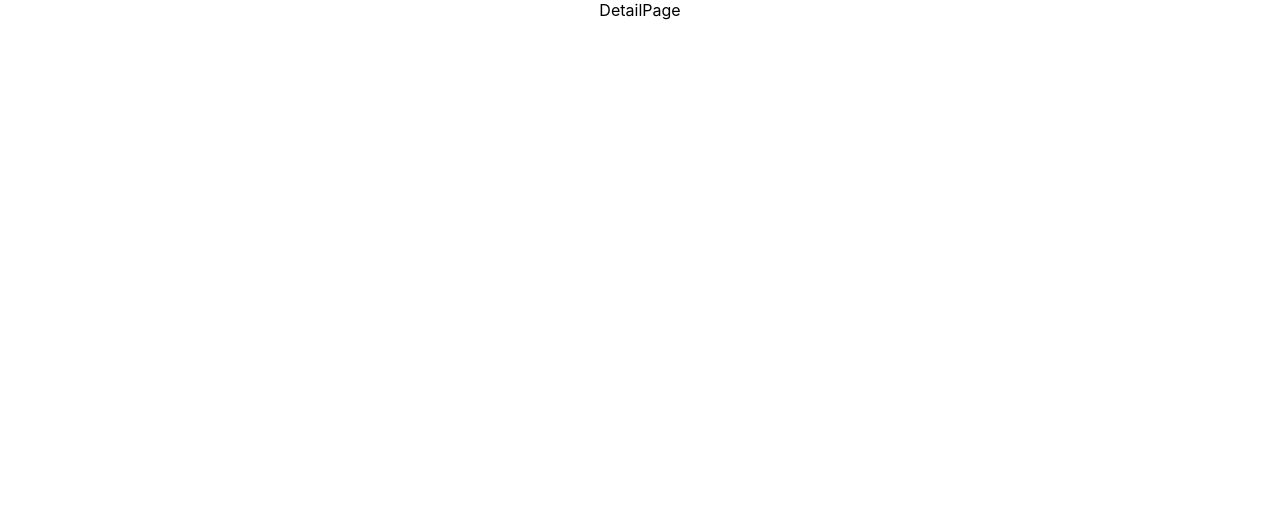
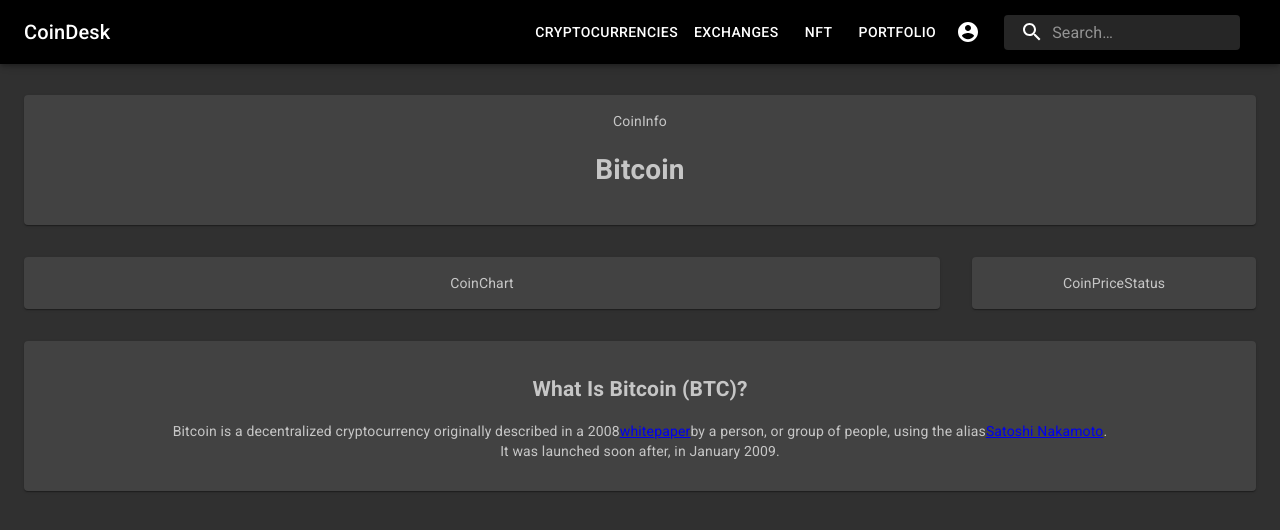
Before and after one commit to leyuri/react-coin-desk, a React (Create React App) app: page /1 in a window 1280 px wide. Shown: the top 530 px of the page. Built offline with nearby package versions, Linux system fonts and the light colour scheme.

Commit message:
Add Components(CoinInfo, CoinChart, CoinPrice, CoinNews) to DetailPage

```diff
--- /dev/null
+++ b/src/components/CoinChart.js
@@ -0,0 +1,9 @@
+import * as React from 'react';
+
+export default function CoinChart() {
+    return (
+        <div>
+            CoinChart
+        </div>
+    );
+}
--- /dev/null
+++ b/src/components/CoinInfo.js
@@ -0,0 +1,12 @@
+import * as React from 'react';
+
+export default function CoinInfo() {
+    return (
+        <div>
+            CoinInfo
+            <h1>
+                Bitcoin
+            </h1>
+        </div>
+    );
+}
--- a/src/components/CoinList.js
+++ b/src/components/CoinList.js
@@ -59,6 +59,8 @@
     },
 ];
 
+// params: 'GridCellParams', event: MouseEvent<React.MouseEvent>) => void,
+
 const rows = [
     { id: 1, lastName: 'Snow', firstName: 'Jon', age: 35 },
     { id: 2, lastName: 'Lannister', firstName: 'Cersei', age: 42 },
@@ -89,7 +91,7 @@
     { id: 29, lastName: 'Roxie', firstName: 'Harvey', age: 65 },
 ];
 
-export default function DataGridDemo() {
+export default function CoinList() {
     return (
         <div style={{ height: 1000, width: '100%', marginTop: '20px', marginBottom: '20px' }}>
             <DataGrid
@@ -97,7 +99,7 @@
                 columns={columns}
                 pageSize={100}
                 checkboxSelection
-                disableSelectionOnClick
+                disableSelectionOnClick={true}
             />
         </div>
     );
--- /dev/null
+++ b/src/components/CoinNews.js
@@ -0,0 +1,21 @@
+import * as React from 'react';
+
+export default function CoinNews() {
+    return (
+        <div>
+            <h2>What Is Bitcoin (BTC)?</h2>
+            <p>
+                Bitcoin is a decentralized cryptocurrency originally described in a 2008
+                <a href="https://coinmarketcap.com/alexandria/glossary/whitepaper">
+                    whitepaper
+                </a>
+                by a person, or group of people, using the alias
+                <a href="https://coinmarketcap.com/alexandria/article/who-is-satoshi-nakamoto">
+                    Satoshi Nakamoto
+                </a>.
+                <br></br>
+                It was launched soon after, in January 2009.
+            </p>
+        </div>
+    );
+}
--- /dev/null
+++ b/src/components/CoinPriceStatus.js
@@ -0,0 +1,9 @@
+import * as React from 'react';
+
+export default function CoinPriceStatus() {
+    return (
+        <div>
+            CoinPriceStatus
+        </div>
+    );
+}
--- a/src/pages/DetailPage.js
+++ b/src/pages/DetailPage.js
@@ -1,10 +1,53 @@
-import React from 'react'
+import React from 'react';
+import { makeStyles } from '@material-ui/core/styles';
+import Paper from '@material-ui/core/Paper';
+import Grid from '@material-ui/core/Grid';
+import TopNavBar from '../components/TopNavBar'
+import Container from '@material-ui/core/Container';
 
-const DetailPage = () => {
+import CoinChart from '../components/CoinChart';
+import CoinInfo from '../components/CoinInfo';
+import CoinNews from '../components/CoinNews';
+import CoinPriceStatus from '../components/CoinPriceStatus';
+
+const useStyles = makeStyles((theme) => ({
+    paper: {
+        padding: theme.spacing(2),
+        textAlign: 'center',
+        color: theme.palette.text.secondary,
+    },
+}));
+
+export default function DetailPage() {
+    const classes = useStyles();
+
     return (
-        <div>
-            DetailPage
+        <div >
+            <TopNavBar />
+            <Container>
+                <Grid style={{ marginTop: '15px'}}container spacing={4}>
+                    <Grid item xs={12}>
+                        <Paper className={classes.paper}>
+                            <CoinInfo />
+                        </Paper>
+                    </Grid>
+                    <Grid item xs={12} sm={9}>
+                        <Paper className={classes.paper}>
+                            <CoinChart />
+                        </Paper>
+                    </Grid>
+                    <Grid item xs={6} sm={3}>
+                        <Paper className={classes.paper}>
+                            <CoinPriceStatus />
+                        </Paper>
+                    </Grid>
+                    <Grid item xs={12}>
+                        <Paper className={classes.paper}>
+                            <CoinNews />
+                        </Paper>
+                    </Grid>
+                </Grid>
+            </Container>
         </div>
-    )
-};
-export default DetailPage;
+    );
+}
```
